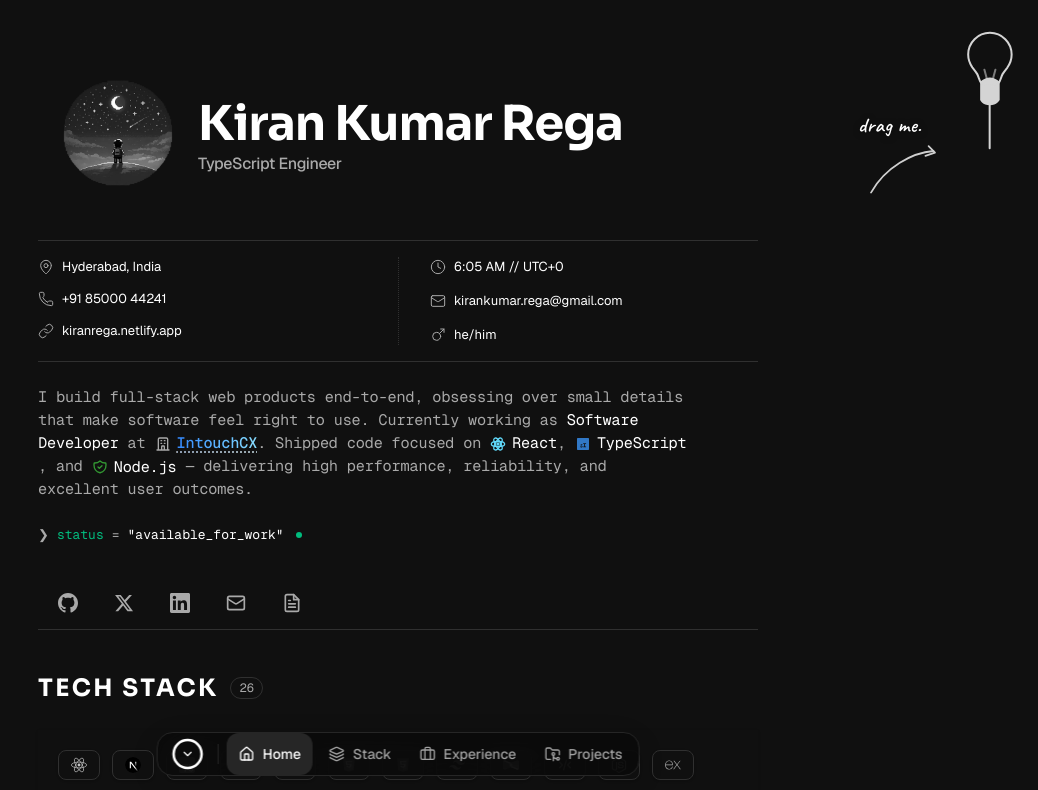
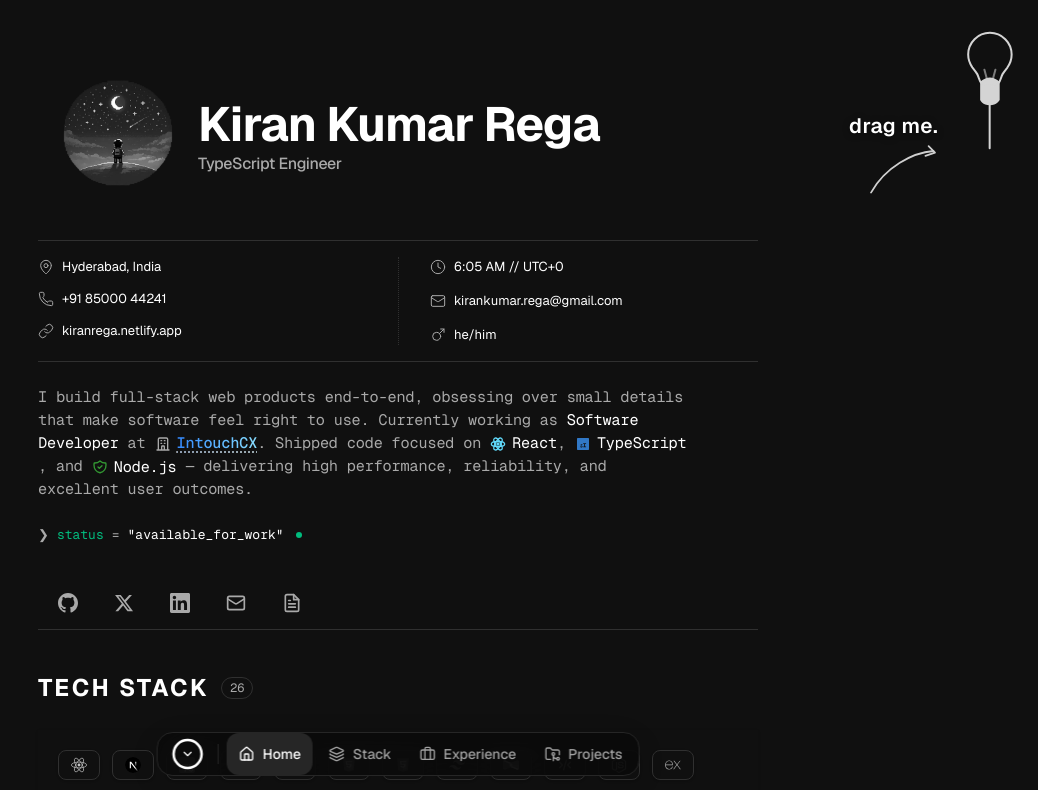
Before and after one commit to kiranrega/kk-dev, a Next.js app: page / in a window 1280 px wide. Shown: the top 790 px of the page, without its empty margins (242-1280 px from the left). Built offline with nearby package versions, Linux system fonts and the light colour scheme; no server answers.

Commit message:
refactor: remove unused fonts (Sora, Caveat, Instrument Serif) and simplify to Geist

```diff
--- a/src/app/globals.css
+++ b/src/app/globals.css
@@ -20,8 +20,8 @@
   --accent: var(--portfolio-ink);
 
   /* Typography variables */
-  --font-family-sans: var(--font-geist-sans), Inter, system-ui, sans-serif;
-  --font-family-display: var(--font-sora), var(--font-geist-sans), sans-serif;
+  --font-family-sans: var(--font-geist-sans), system-ui, sans-serif;
+  --font-family-mono: var(--font-geist-mono), ui-monospace, monospace;
 
   --font-size-hero: clamp(2.25rem, 6vw, 3.5rem);
   --line-height-hero: 1.1;
@@ -67,9 +67,7 @@
   --color-accent: var(--accent);
 
   --font-sans: var(--font-geist-sans);
-  --font-display: var(--font-sora);
   --font-mono: var(--font-geist-mono);
-  --font-serif: var(--font-instrument-serif);
 }
 
 
@@ -82,7 +80,7 @@ body {
 }
 
 h1, h2, h3, h4 {
-  font-family: var(--font-family-display);
+  font-family: var(--font-family-sans);
   font-weight: 700;
   letter-spacing: var(--letter-spacing-tight);
 }
@@ -434,7 +432,7 @@ html {
 
 /* Handwritten text */
 .drag-hint__text {
-  font-family: var(--font-caveat), 'Caveat', 'Patrick Hand', cursive;
+  font-family: var(--font-geist-sans), system-ui, sans-serif;
   font-size: 1.3rem;
   font-weight: 600;
   letter-spacing: 0.02em;
@@ -475,14 +473,14 @@ html {
 }
 
 .hero-font-serif {
-  font-family: var(--font-instrument-serif), serif !important;
+  font-family: var(--font-geist-sans), system-ui, sans-serif !important;
 }
 
 .hero-type-heading-2 {
-  font-family: var(--font-instrument-serif), serif !important;
-  font-size: 2.25rem !important; /* Tall, elegant serif header size */
+  font-family: var(--font-geist-sans), system-ui, sans-serif !important;
+  font-size: 2.25rem !important;
   line-height: 1.1 !important;
-  font-weight: 400 !important; /* Serif looks best when not artificially bolded */
+  font-weight: 700 !important;
   letter-spacing: -0.02em !important;
 }
 
--- a/src/app/layout.tsx
+++ b/src/app/layout.tsx
@@ -1,5 +1,5 @@
 import type { Metadata } from "next";
-import { Geist, Sora, Caveat, Geist_Mono, Instrument_Serif } from "next/font/google";
+import { Geist, Geist_Mono } from "next/font/google";
 import { CloudflareAnalytics } from "@/components/features/cloudflare-analytics";
 import "./globals.css";
 
@@ -12,27 +12,6 @@ const geistSans = Geist({
 const geistMono = Geist_Mono({
   variable: "--font-geist-mono",
   subsets: ["latin"],
-  display: "swap",
-});
-
-const instrumentSerif = Instrument_Serif({
-  variable: "--font-instrument-serif",
-  subsets: ["latin"],
-  weight: ["400"],
-  display: "swap",
-});
-
-const sora = Sora({
-  variable: "--font-sora",
-  subsets: ["latin"],
-  weight: ["600", "700"],
-  display: "swap",
-});
-
-const caveat = Caveat({
-  variable: "--font-caveat",
-  subsets: ["latin"],
-  weight: ["600", "700"],
   display: "swap",
 });
 
@@ -90,7 +69,7 @@ export default function RootLayout({
     <html
       lang="en"
       suppressHydrationWarning
-      className={`${geistSans.variable} ${sora.variable} ${caveat.variable} ${geistMono.variable} ${instrumentSerif.variable} h-full antialiased`}
+      className={`${geistSans.variable} ${geistMono.variable} h-full antialiased`}
     >
       <head>
         <script
```
